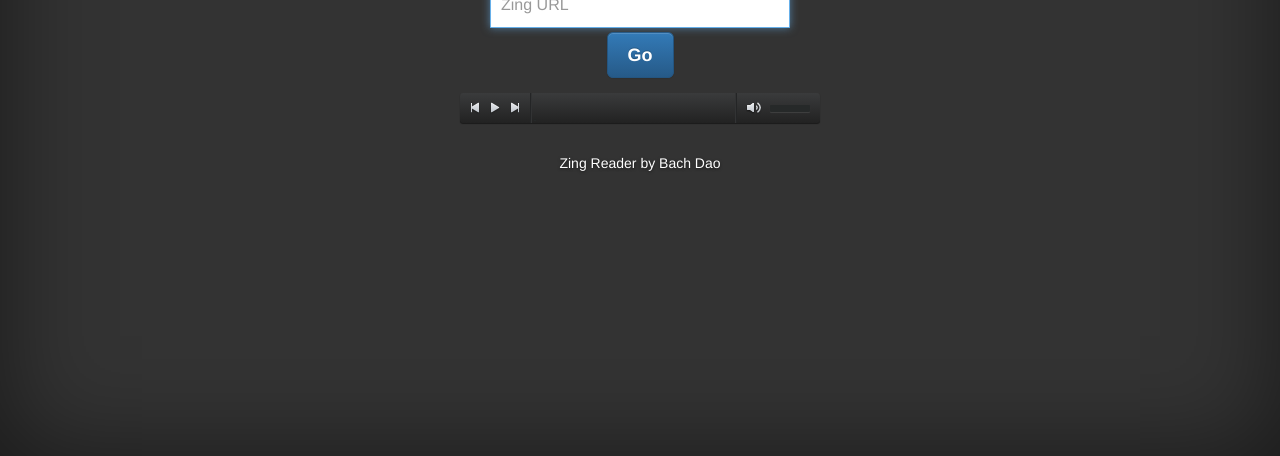
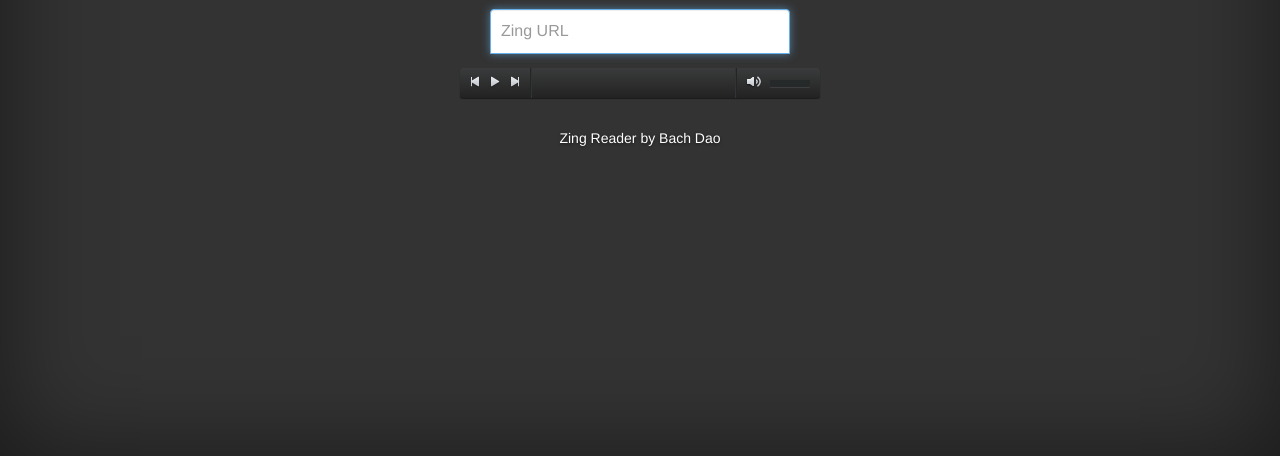
Before and after one commit to bachvudao/ZingParser, a plain HTML site: page index.html in a window 1280 px wide. Shown: the part 344-800 px from the top of the page. Drawn offline with nearby package versions, Linux system fonts and the light colour scheme.

Commit message:
Remove the no longer needed Go button

```diff
--- a/index.html
+++ b/index.html
@@ -46,7 +46,6 @@
                     ng-submit="submitUrl()">
                 <input type="text" class="form-control" placeholder="Zing URL" required autofocus
                        ng-model="zingUrl"></input>
-                <input type="submit" class="btn btn-lg btn-primary" value="Go"></button>
               </form>
 
           </div>
```
